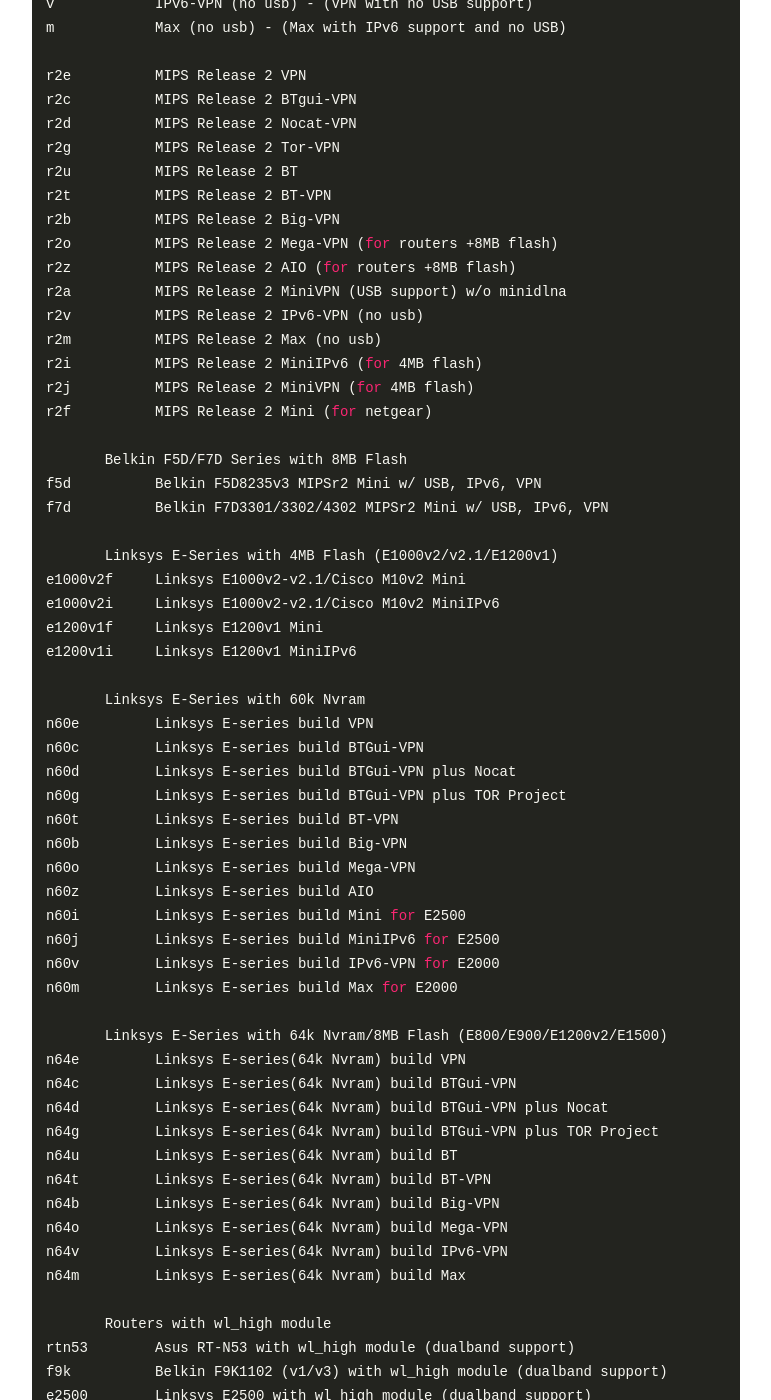
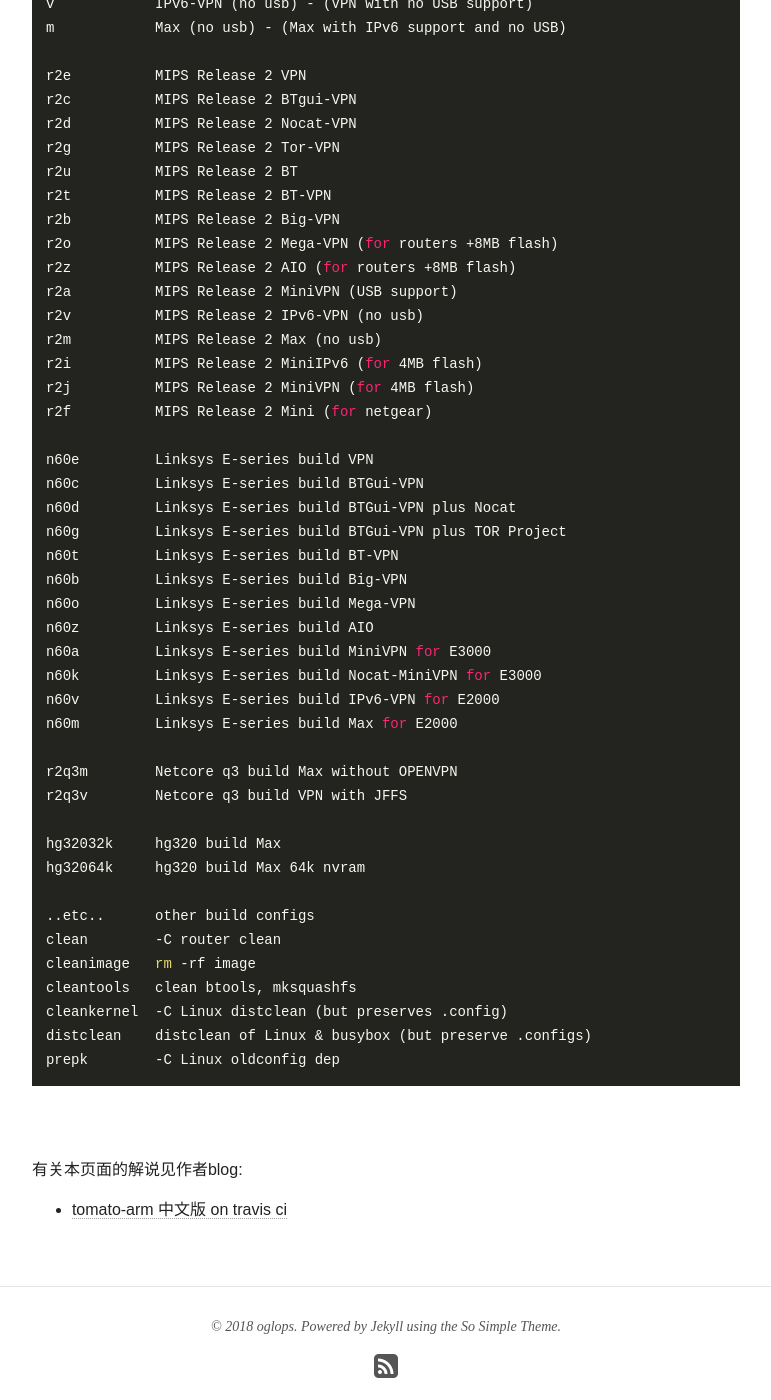
Before and after one commit to oglopss/freshtomato-mips-ci-jekyll, a Jekyll site: the page built from index.html, in a window 1280 px wide and 1400 px high, scrolled down 2656 px. Shown: the whole window, without its empty margins (254-1025 px from the left). Built offline with Jekyll 4.4.1, drawn with Linux system fonts in a browser that asks for light colours; nearby versions of some CDN libraries; some of the changed text lies outside the part shown.

Commit message:
update make help

```diff
--- a/index.html
+++ b/index.html
@@ -46,24 +46,13 @@
 r2b          MIPS Release 2 Big-VPN
 r2o          MIPS Release 2 Mega-VPN (for routers +8MB flash)
 r2z          MIPS Release 2 AIO (for routers +8MB flash)
-r2a          MIPS Release 2 MiniVPN (USB support) w/o minidlna
+r2a          MIPS Release 2 MiniVPN (USB support)
 r2v          MIPS Release 2 IPv6-VPN (no usb)
 r2m          MIPS Release 2 Max (no usb)
 r2i          MIPS Release 2 MiniIPv6 (for 4MB flash)
 r2j          MIPS Release 2 MiniVPN (for 4MB flash)
 r2f          MIPS Release 2 Mini (for netgear)
 
-       Belkin F5D/F7D Series with 8MB Flash
-f5d          Belkin F5D8235v3 MIPSr2 Mini w/ USB, IPv6, VPN
-f7d          Belkin F7D3301/3302/4302 MIPSr2 Mini w/ USB, IPv6, VPN
-
-       Linksys E-Series with 4MB Flash (E1000v2/v2.1/E1200v1)
-e1000v2f     Linksys E1000v2-v2.1/Cisco M10v2 Mini
-e1000v2i     Linksys E1000v2-v2.1/Cisco M10v2 MiniIPv6
-e1200v1f     Linksys E1200v1 Mini
-e1200v1i     Linksys E1200v1 MiniIPv6
-
-       Linksys E-Series with 60k Nvram
 n60e         Linksys E-series build VPN
 n60c         Linksys E-series build BTGui-VPN
 n60d         Linksys E-series build BTGui-VPN plus Nocat
@@ -72,51 +61,16 @@
 n60b         Linksys E-series build Big-VPN
 n60o         Linksys E-series build Mega-VPN
 n60z         Linksys E-series build AIO
-n60i         Linksys E-series build Mini for E2500
-n60j         Linksys E-series build MiniIPv6 for E2500
+n60a         Linksys E-series build MiniVPN for E3000
+n60k         Linksys E-series build Nocat-MiniVPN for E3000
 n60v         Linksys E-series build IPv6-VPN for E2000
 n60m         Linksys E-series build Max for E2000
 
-       Linksys E-Series with 64k Nvram/8MB Flash (E800/E900/E1200v2/E1500)
-n64e         Linksys E-series(64k Nvram) build VPN
-n64c         Linksys E-series(64k Nvram) build BTGui-VPN
-n64d         Linksys E-series(64k Nvram) build BTGui-VPN plus Nocat
-n64g         Linksys E-series(64k Nvram) build BTGui-VPN plus TOR Project
-n64u         Linksys E-series(64k Nvram) build BT
-n64t         Linksys E-series(64k Nvram) build BT-VPN
-n64b         Linksys E-series(64k Nvram) build Big-VPN
-n64o         Linksys E-series(64k Nvram) build Mega-VPN
-n64v         Linksys E-series(64k Nvram) build IPv6-VPN
-n64m         Linksys E-series(64k Nvram) build Max
+r2q3m        Netcore q3 build Max without OPENVPN
+r2q3v        Netcore q3 build VPN with JFFS
 
-       Routers with wl_high module
-rtn53        Asus RT-N53 with wl_high module (dualband support)
-f9k          Belkin F9K1102 (v1/v3) with wl_high module (dualband support)
-e2500        Linksys E2500 with wl_high module (dualband support)
-e3200        Linksys E3200/E2500v3 with wl_high module (dualband support) / max 16MB
-n6           Tenda N6 with wl_high module (dualband support)
-n60          Tenda N60 with wl_high module (dualband support)
-wndr64       Netgear WNDR3400/v2/v3/3700v3 miniIPv6 with wl_high module (dualband support) w/o minidlna
-wndr64-vpn   Netgear WNDR3400/v2/v3/3700v3 VPN with wl_high module (dualband support) w/o Samba
-
-       Netgear WNR3500L v2 builds (128MB Flash)
-v2e          Netgear WNR3500Lv2 build VPN
-v2z          Netgear WNR3500Lv2 build AIO
-
-r64e         Asus RT-N66u build VPN
-r64z         Asus RT-N66u build AIO
-
-ac66e        Asus RT-AC66u build VPN
-ac66z        Asus RT-AC66u build AIO
-w1800re      Tenda W1800R build VPN
-w1800rz      Tenda W1800R build AIO
-r6300e       Netgear R6300V1 build VPN
-r6300z       Netgear R6300V1 build AIO
-wndr4500e    Netgear WNDR4500V1 build VPN
-wndr4500z    Netgear WNDR4500V1 build AIO
-wndr4500v2e  Netgear WNDR4500V2 build VPN
-wndr4500v2z  Netgear WNDR4500V2 build AIO
-n80o         Tenda N80 build Mega-VPN
+hg32032k     hg320 build Max
+hg32064k     hg320 build Max 64k nvram
 
 ..etc..      other build configs
 clean        -C router clean
@@ -125,7 +79,6 @@
 cleankernel  -C Linux distclean (but preserves .config)
 distclean    distclean of Linux & busybox (but preserve .configs)
 prepk        -C Linux oldconfig dep
-
 </code></pre>
 
 <br>
```
